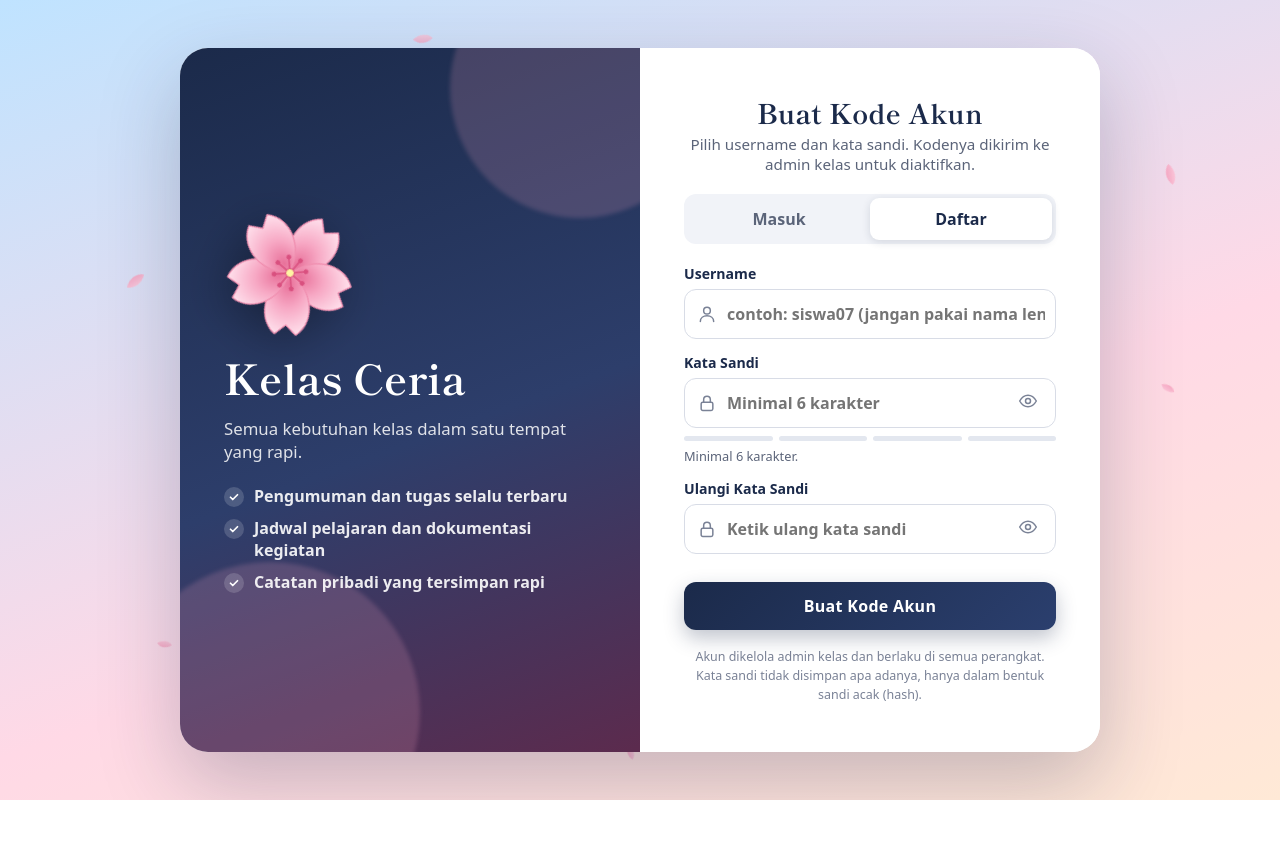
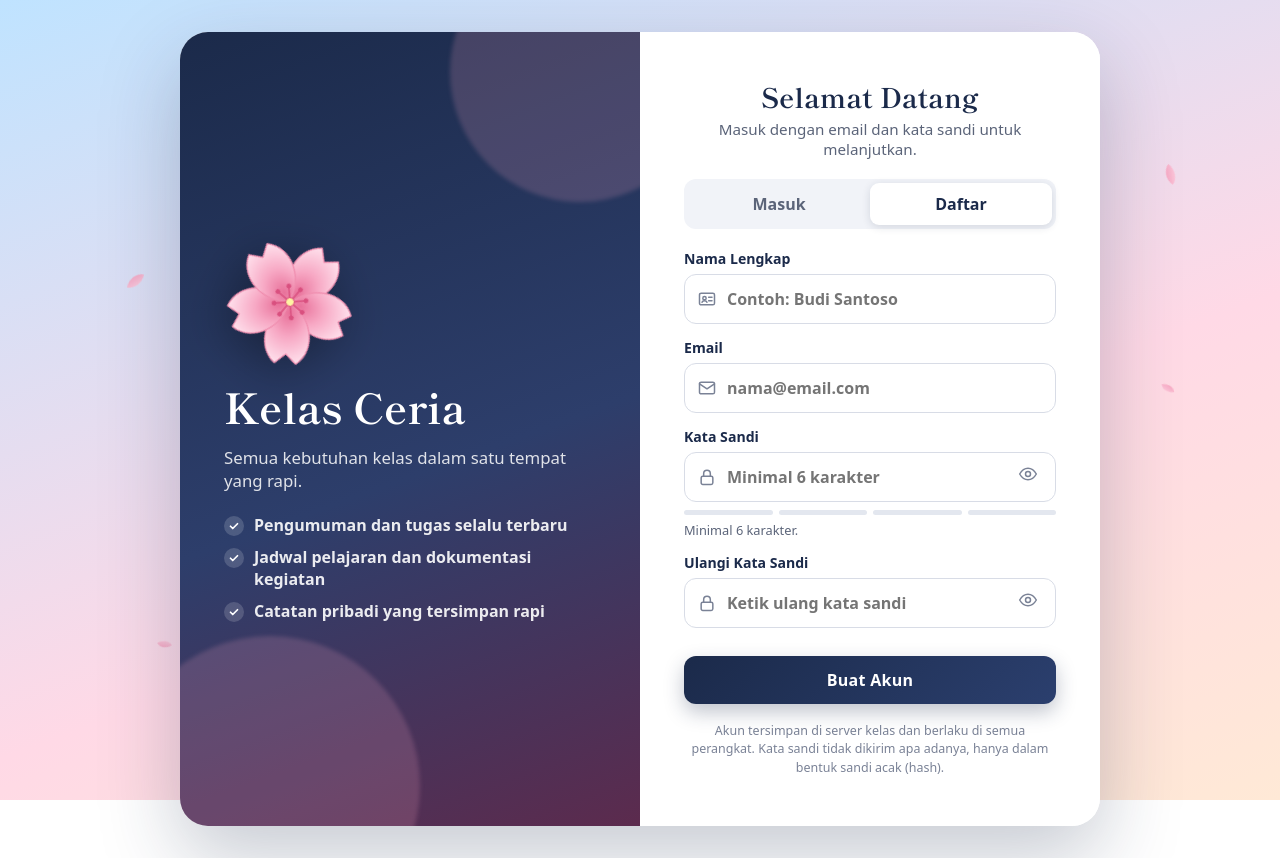
Before and after one commit to bgamesid01-stack/kelas, a plain HTML site: page index.html in a window 1280 px wide. Both pictures are taken after a click on the tab "Daftar". Before the commit the page ends 800 px from the top, so only its background shows below. Drawn offline with Linux system fonts and the light colour scheme; a web font is replaced by a local one.

Commit message:
Add files via upload

```diff
--- a/index.html
+++ b/index.html
@@ -23,6 +23,7 @@
 </head>
 <body>
 
+<!-- LOGIN -->
 <main id="vLogin" class="login hidden">
   <div class="auth-shell" id="authShell">
     <aside class="auth-art" aria-hidden="true">
@@ -39,7 +40,7 @@
     <section class="auth-card" id="authBox" data-tab="masuk">
       <div class="mascot"><svg data-flower aria-hidden="true"></svg></div>
       <h2 id="authTitle">Selamat Datang</h2>
-      <p class="auth-sub" id="authSub">Masuk dengan akun kelasmu untuk melanjutkan.</p>
+      <p class="auth-sub" id="authSub">Masuk dengan email dan kata sandi untuk melanjutkan.</p>
 
       <div class="auth-tabs" role="tablist">
         <button type="button" role="tab" id="tabMasuk" aria-selected="true">Masuk</button>
@@ -49,8 +50,8 @@
 
       <form id="formMasuk" class="auth-form" novalidate>
         <div class="fld">
-          <label for="lUser">Username</label>
-          <div class="inp"><svg viewBox="0 0 24 24" aria-hidden="true"><circle cx="12" cy="8" r="4"/><path d="M4 21c0-4.4 3.6-7 8-7s8 2.6 8 7"/></svg><input id="lUser" type="text" autocomplete="username" autocapitalize="none" spellcheck="false" placeholder="contoh: budi.santoso"></div>
+          <label for="lEmail">Email</label>
+          <div class="inp"><svg viewBox="0 0 24 24" aria-hidden="true"><rect x="3" y="5" width="18" height="14" rx="2"/><path d="M3 7l9 6 9-6"/></svg><input id="lEmail" type="email" inputmode="email" autocomplete="email" autocapitalize="none" spellcheck="false" placeholder="nama@email.com"></div>
         </div>
         <div class="fld">
           <label for="lPass">Kata Sandi</label>
@@ -61,13 +62,13 @@
       </form>
 
       <form id="formDaftar" class="auth-form hidden" novalidate>
-        <div class="fld hidden" id="fldKode">
-          <label for="dKode">Kode Pendaftaran</label>
-          <div class="inp"><svg viewBox="0 0 24 24" aria-hidden="true"><circle cx="8" cy="15" r="4"/><path d="M11 12l9-9M16 7l3 3M14 9l2 2"/></svg><input id="dKode" type="text" autocomplete="off" autocapitalize="none" spellcheck="false" placeholder="Tanya ke admin kelas"></div>
+        <div class="fld">
+          <label for="dNama">Nama Lengkap</label>
+          <div class="inp"><svg viewBox="0 0 24 24" aria-hidden="true"><rect x="3" y="5" width="18" height="14" rx="2"/><circle cx="9" cy="11" r="2"/><path d="M6 16c.5-1.5 1.8-2 3-2s2.5.5 3 2M14 10h4M14 14h4"/></svg><input id="dNama" type="text" autocomplete="name" maxlength="60" placeholder="Contoh: Budi Santoso"></div>
         </div>
         <div class="fld">
-          <label for="dUser">Username</label>
-          <div class="inp"><svg viewBox="0 0 24 24" aria-hidden="true"><circle cx="12" cy="8" r="4"/><path d="M4 21c0-4.4 3.6-7 8-7s8 2.6 8 7"/></svg><input id="dUser" type="text" autocomplete="username" autocapitalize="none" spellcheck="false" maxlength="20" placeholder="contoh: siswa07 (jangan pakai nama lengkap)"></div>
+          <label for="dEmail">Email</label>
+          <div class="inp"><svg viewBox="0 0 24 24" aria-hidden="true"><rect x="3" y="5" width="18" height="14" rx="2"/><path d="M3 7l9 6 9-6"/></svg><input id="dEmail" type="email" inputmode="email" autocomplete="email" autocapitalize="none" spellcheck="false" maxlength="80" placeholder="nama@email.com"></div>
         </div>
         <div class="fld">
           <label for="dPass">Kata Sandi</label>
@@ -79,25 +80,20 @@
           <label for="dPass2">Ulangi Kata Sandi</label>
           <div class="inp"><svg viewBox="0 0 24 24" aria-hidden="true"><rect x="5" y="11" width="14" height="10" rx="2"/><path d="M8 11V8a4 4 0 0 1 8 0v3"/></svg><input id="dPass2" type="password" autocomplete="new-password" placeholder="Ketik ulang kata sandi"><button type="button" class="eye" data-for="dPass2" aria-label="Tampilkan kata sandi"><svg viewBox="0 0 24 24" aria-hidden="true"><path d="M2 12s4-7 10-7 10 7 10 7-4 7-10 7S2 12 2 12z"/><circle cx="12" cy="12" r="3"/><path class="slash" d="M4 4l16 16"/></svg></button></div>
         </div>
+        <div class="fld hidden" id="fldKode">
+          <label for="dKode">Kode Pendaftaran</label>
+          <div class="inp"><svg viewBox="0 0 24 24" aria-hidden="true"><circle cx="8" cy="15" r="4"/><path d="M11 12l9-9M16 7l3 3M14 9l2 2"/></svg><input id="dKode" type="text" autocomplete="off" autocapitalize="none" spellcheck="false" placeholder="Tanya ke admin kelas"></div>
+        </div>
         <p class="auth-msg" id="msgDaftar" role="alert"></p>
-        <button type="submit" class="auth-btn" id="btnDaftar"><span class="lbl">Buat Kode Akun</span><i class="spin" aria-hidden="true"></i><svg class="ok" viewBox="0 0 24 24" aria-hidden="true"><path d="M5 12.5l4.5 4.5L19 7.5"/></svg></button>
+        <button type="submit" class="auth-btn" id="btnDaftar"><span class="lbl">Buat Akun</span><i class="spin" aria-hidden="true"></i><svg class="ok" viewBox="0 0 24 24" aria-hidden="true"><path d="M5 12.5l4.5 4.5L19 7.5"/></svg></button>
       </form>
 
-      <div id="hasilDaftar" class="kode-hasil hidden">
-        <p>Salin kode di bawah ini, lalu kirim ke admin kelas. Akunmu aktif setelah admin memasukkannya ke daftar akun. Kode ini hanya berisi sandi acak, bukan kata sandimu.</p>
-        <textarea id="kodeBox" class="kode-box" readonly rows="4" aria-label="Kode akun"></textarea>
-        <div class="kode-aksi">
-          <button type="button" class="auth-btn" id="kodeSalin"><span class="lbl">Salin Kode</span></button>
-          <a class="auth-btn alt hidden" id="kodeWa" target="_blank" rel="noopener"><span class="lbl">Kirim via WhatsApp</span></a>
-          <button type="button" class="auth-btn alt" id="kodeLagi"><span class="lbl">Buat Kode Lain</span></button>
-        </div>
-      </div>
-
-      <p class="auth-note">Akun dikelola admin kelas dan berlaku di semua perangkat. Kata sandi tidak disimpan apa adanya, hanya dalam bentuk sandi acak (hash).</p>
+      <p class="auth-note">Akun tersimpan di server kelas dan berlaku di semua perangkat. Kata sandi tidak dikirim apa adanya, hanya dalam bentuk sandi acak (hash).</p>
     </section>
   </div>
 </main>
 
+<!-- BERANDA -->
 <div id="vHome" class="hidden">
   <header class="nav">
     <div class="nav-in">
@@ -132,7 +128,7 @@
       <a href="#catatan" data-go="catatan">Catatan</a>
     </nav>
     <div class="dr-foot">
-      <button id="editName" class="btn mint" type="button">Ubah Nama</button>
+      <button id="editName" class="btn mint hidden" type="button">Ubah Nama</button>
       <button id="logout" class="btn pink" type="button">Keluar</button>
     </div>
   </aside>
```
